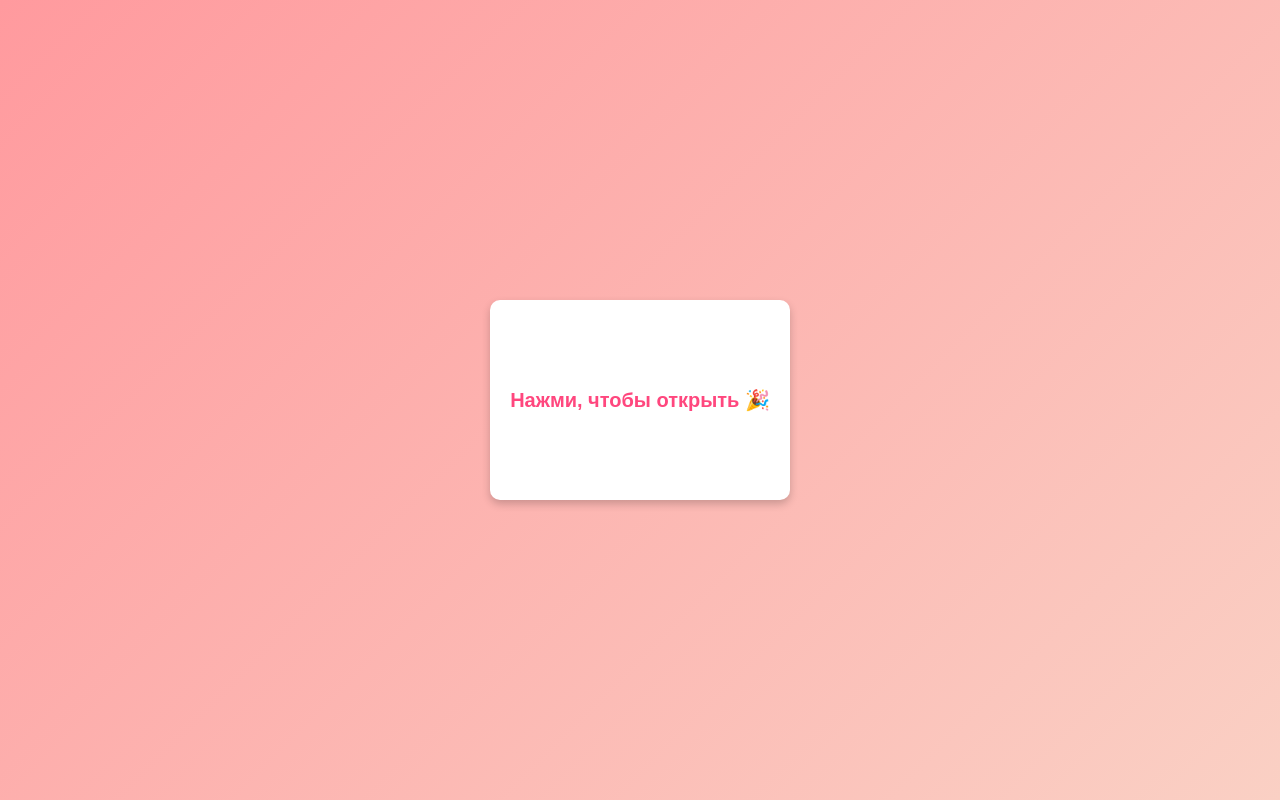
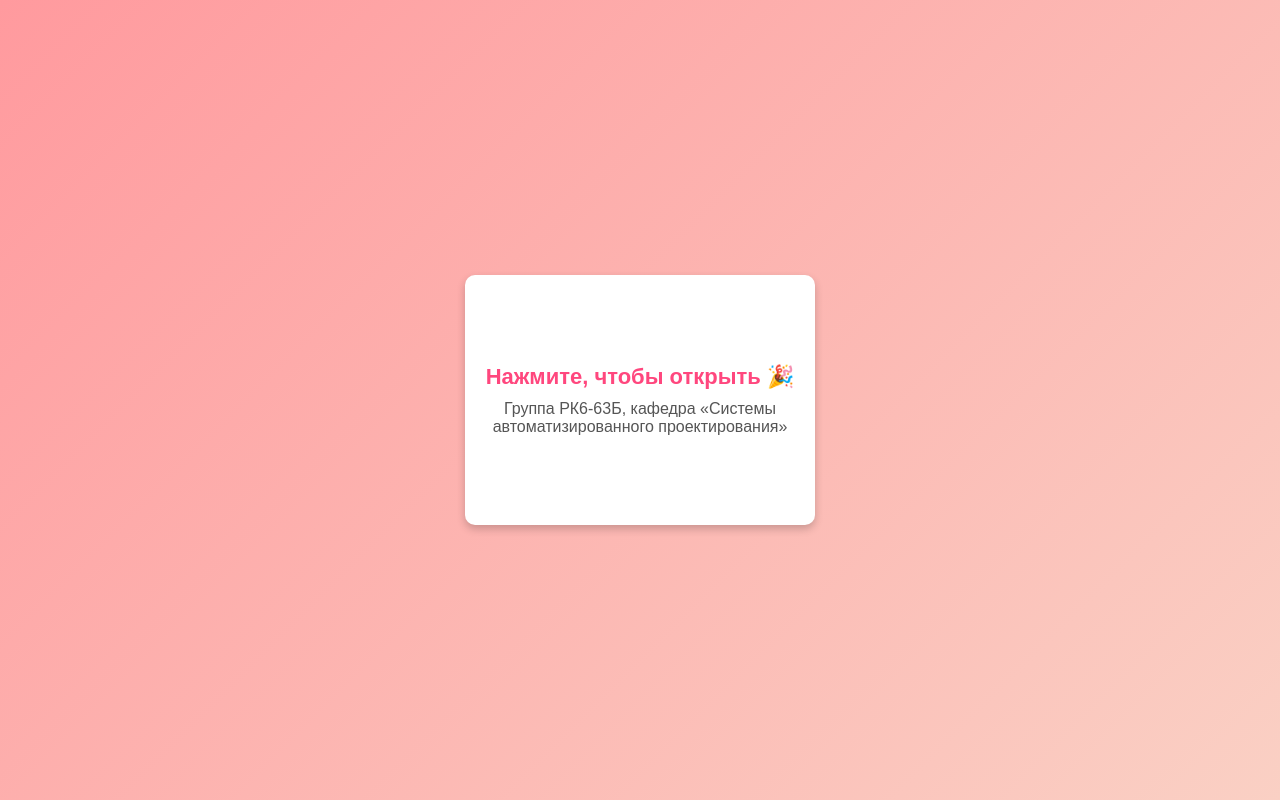
Before and after one commit to AAOleynikov/8march, a plain HTML site: page index.html in a window 1280 px wide. Drawn offline with Linux system fonts and the light colour scheme.

Commit message:
update index

```diff
--- a/index.html
+++ b/index.html
@@ -3,7 +3,7 @@
 <head>
     <meta charset="UTF-8">
     <meta name="viewport" content="width=device-width, initial-scale=1.0">
-    <title>Открытка</title>
+    <title>Поздравление для РК6-63Б</title>
     <style>
         body {
             display: flex;
@@ -16,12 +16,13 @@
         }
         .card {
             position: relative;
-            width: 300px;
-            height: 200px;
+            width: 350px;
+            height: 250px;
             background: white;
             border-radius: 10px;
             box-shadow: 0 4px 8px rgba(0, 0, 0, 0.2);
             display: flex;
+            flex-direction: column;
             justify-content: center;
             align-items: center;
             text-align: center;
@@ -29,10 +30,10 @@
             transition: transform 0.5s;
         }
         .card:hover {
-            transform: scale(1.1);
+            transform: scale(1.05);
         }
         .message {
-            font-size: 20px;
+            font-size: 22px;
             font-weight: bold;
             color: #ff477e;
         }
@@ -41,12 +42,18 @@
             font-size: 18px;
             color: #333;
         }
+        .group-info {
+            margin-top: 10px;
+            font-size: 16px;
+            color: #555;
+        }
     </style>
 </head>
 <body>
     <div class="card" onclick="showMessage()">
-        <div class="message">Нажми, чтобы открыть 🎉</div>
-        <div class="hidden-message">С наилучшими пожеланиями! 🌟</div>
+        <div class="message">Нажмите, чтобы открыть 🎉</div>
+        <div class="hidden-message">С наилучшими пожеланиями, дорогие девушки из группы РК6-63Б МГТУ им. Н.Э. Баумана! 🌟</div>
+        <div class="group-info">Группа РК6-63Б, кафедра «Системы автоматизированного проектирования»</div>
     </div>
 
     <script>
```
